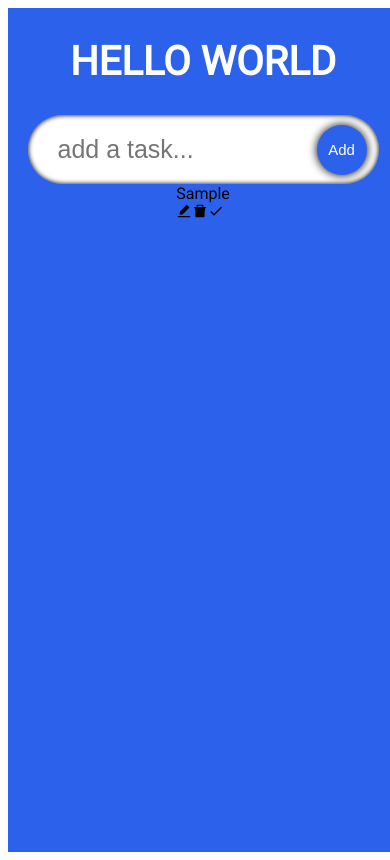
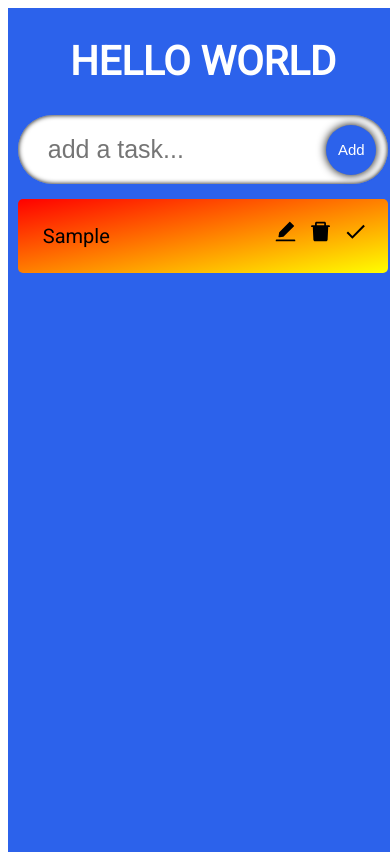
Before and after one commit to leoarthurwall/react-typescript, a React (Create React App) app: page / in a window 390 px wide. Both pictures are taken after typing "Sample" into the empty fields and a click on the button "Add". Built offline with nearby package versions, Linux system fonts and the light colour scheme.

Commit message:
added style to the single-todos. also added media queries to make them responsive to different screen sizes

```diff
--- a/src/components/SingleTodo.tsx
+++ b/src/components/SingleTodo.tsx
@@ -2,6 +2,7 @@
 import { Todo } from '../model'
 import { AiFillEdit, AiFillDelete } from 'react-icons/ai'
 import { MdDone } from 'react-icons/md'
+import './styles.css'
 
 type Props = {
     todo: Todo,
--- a/src/components/styles.css
+++ b/src/components/styles.css
@@ -56,3 +56,49 @@
     width: 90%;
     flex-wrap: wrap;
 }
+
+.todos-single {
+    display: flex;
+    width: 29.5%;
+    border-radius: 5px;
+    padding: 20px;
+    margin-top: 15px;
+    background-image: linear-gradient(to bottom right, red, yellow);
+
+}
+
+.todos-single-text{
+    flex: 1;
+    padding: 5px;
+    border: none;
+    font-size: 20px;
+}
+
+.todos-single-text:focus{
+    outline: none;
+}
+
+.icon {
+    margin-left: 10px;
+    font-size: 25px;
+    cursor: pointer;
+}
+
+@media (max-width: 1200px) {
+
+    .todos-single {
+        width: 40%;
+    }
+}
+
+@media (max-width: 700px) {
+    .input {
+        width: 95%;
+    }
+    .todos {
+        width: 95%;
+    }
+    .todos-single {
+        width: 100%;
+    }
+}
```
